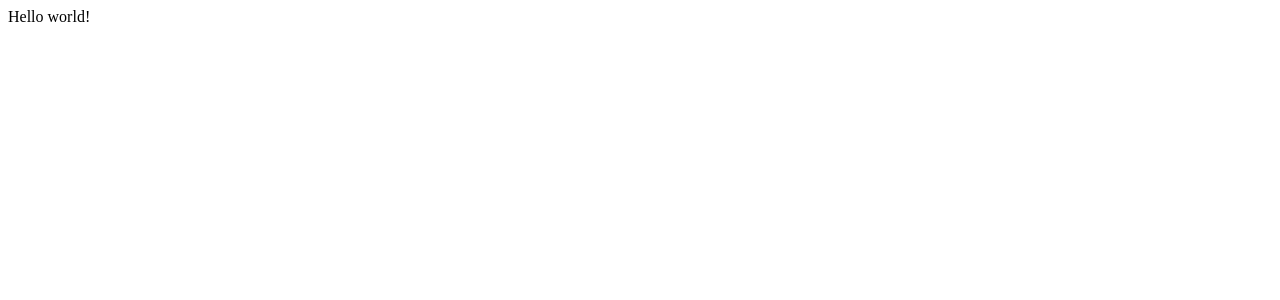
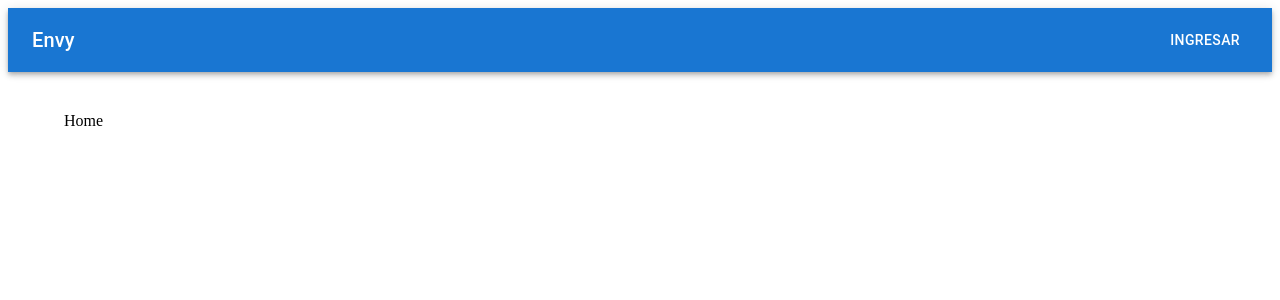
Before and after one commit to brayanyepesc/envy-front, a React (Vite) app: page / in a window 1280 px wide. Shown: the top 300 px of the page. Built offline with nearby package versions, Linux system fonts and the light colour scheme.

Commit message:
feat: add navbar and public routes

```diff
--- a/src/App.tsx
+++ b/src/App.tsx
@@ -1,3 +1,19 @@
+import { createBrowserRouter, RouterProvider } from "react-router";
+import { PublicLayout } from "./features/auth/components/templates/PublicLayout";
+import { Home } from "./features/home/components/templates/Home";
+import { PrivateLayout } from "./features/auth/components/templates/PrivateLayout";
+
+const router = createBrowserRouter([
+  {
+    element: <PublicLayout />,
+    children: [{ path: "/", element: <Home /> }],
+  },
+  {
+    element: <PrivateLayout />,
+    children: [],
+  },
+]);
+
 export default function App() {
-  return <section>Hello world!</section>;
+  return <RouterProvider router={router} />;
 }
--- /dev/null
+++ b/src/features/auth/components/organisms/Navbar.tsx
@@ -0,0 +1,34 @@
+import { useNavigate } from "react-router";
+import { useTokenStore } from "../../store/token.store";
+import { AppBar, Button, Toolbar, Typography } from "@mui/material";
+
+export const Navbar = () => {
+  const navigate = useNavigate();
+  const { token, removeToken } = useTokenStore();
+  return (
+    <AppBar position="static">
+      <Toolbar>
+        <Typography variant="h6" sx={{ flexGrow: 1 }}>
+          Envy
+        </Typography>
+        {token ? (
+          <>
+            <Button
+              color="inherit"
+              onClick={() => {
+                removeToken();
+                navigate("/auth");
+              }}
+            >
+              Cerrar sesión
+            </Button>
+          </>
+        ) : (
+          <Button color="inherit" onClick={() => navigate("/auth")}>
+            Ingresar
+          </Button>
+        )}
+      </Toolbar>
+    </AppBar>
+  );
+};
--- a/src/features/auth/components/templates/PrivateLayout.tsx
+++ b/src/features/auth/components/templates/PrivateLayout.tsx
@@ -1,13 +1,15 @@
 import { Navigate, Outlet } from "react-router";
 import { useTokenStore } from "../../store/token.store";
 import { Container } from "@mui/material";
+import { Navbar } from "../organisms/Navbar";
 
 export const PrivateLayout = () => {
   const { token } = useTokenStore();
-  if (!token) return <Navigate to="/auth/login" />;
+  if (!token) return <Navigate to="/auth" />;
   return (
     <>
-      <Container sx={{ mt: 4 }}>
+      <Navbar />
+      <Container sx={{ mt: 2 }}>
         <Outlet />
       </Container>
     </>
--- a/src/features/auth/components/templates/PublicLayout.tsx
+++ b/src/features/auth/components/templates/PublicLayout.tsx
@@ -1,10 +1,12 @@
 import { Container } from "@mui/material";
 import { Outlet } from "react-router";
+import { Navbar } from "../organisms/Navbar";
 
 export const PublicLayout = () => {
   return (
     <>
-      <Container sx={{ mt: 4 }}>
+      <Navbar />
+      <Container sx={{ mt: 5 }}>
         <Outlet />
       </Container>
     </>
--- /dev/null
+++ b/src/features/home/components/templates/Home.tsx
@@ -0,0 +1,5 @@
+export const Home = () => {
+  return (
+    <div>Home</div>
+  )
+}
```
